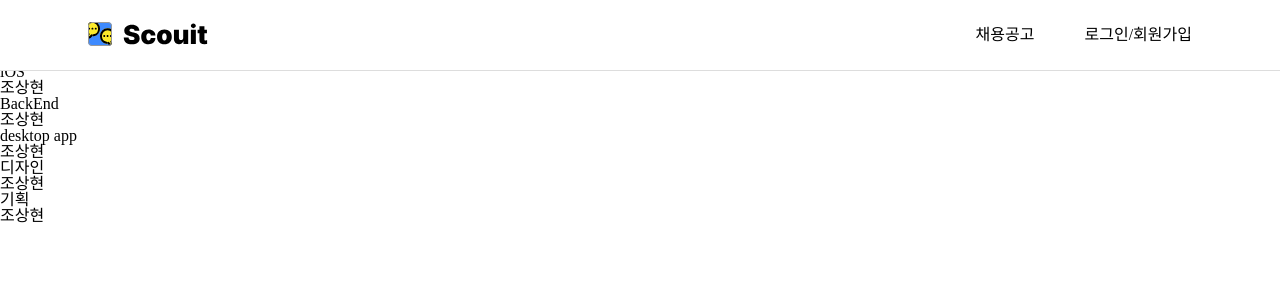
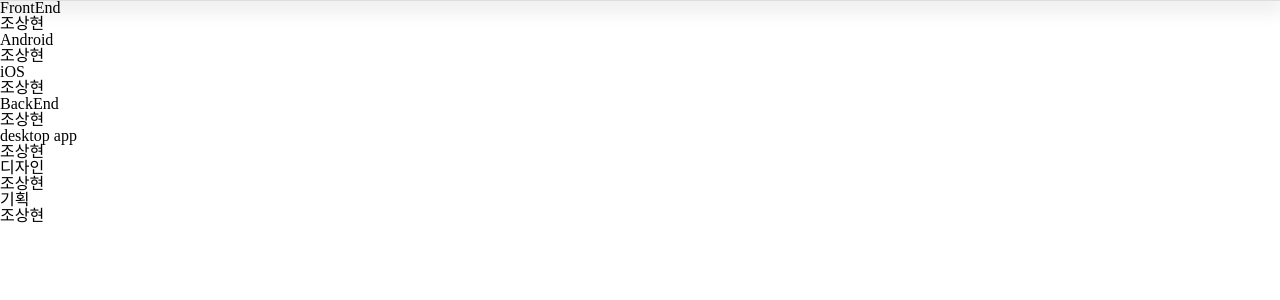
Before and after one commit to scouit/scouit-frontend, a React app: page /makes-people in a window 1280 px wide. Shown: the top 300 px of the page. Built offline with nearby package versions, Linux system fonts and the light colour scheme.

Commit message:
(#30) feat: 헤더 위로 스크롤시 사라짐

```diff
--- a/src/components/header/index.tsx
+++ b/src/components/header/index.tsx
@@ -1,6 +1,6 @@
 import { Hamburger, LogoWithText } from '@/assets';
-import { Link } from 'react-router-dom';
-import styled from 'styled-components';
+import { Link, useParams } from 'react-router-dom';
+import styled, { css } from 'styled-components';
 import { NavigationList } from '../common/list/Navigation';
 import { Columns } from '../../layouts/Columns';
 import { NavListIsLogin } from './constants';
@@ -8,13 +8,26 @@ import { useRecoilValue } from 'recoil';
 import { profileSelectBox } from '@/store/modal';
 import { ProfileSelectBox } from '../select-box/Profile';
 import { localStorgeGetItem } from '@/utils/storge';
-import { media } from '@/media';
+import { media } from '@/styles/media';
+import { BottomListNav } from './bottom/ListNav';
+import { useHeaderScroll } from '@/hooks/useHeaderScroll';
 
-export const Header = () => {
+export interface BottomHeaderType {
+  textList?: {
+    title: string;
+    url: string;
+  }[];
+  currentPage?: string;
+  gap?: string;
+  isMedia?: boolean;
+}
+
+export const Header = (bottomProps: BottomHeaderType) => {
   const profile = useRecoilValue(profileSelectBox);
+  const display = useHeaderScroll();
   return (
     <_Wrapper>
-      <_Column12>
+      <_Column12 display={display}>
         <Link to={'/'}>
           <LogoWithText />
         </Link>
@@ -30,32 +43,42 @@ export const Header = () => {
         </nav>
       </_Column12>
       {profile && <ProfileSelectBox />}
+      {bottomProps.textList && <BottomListNav {...bottomProps} />}
     </_Wrapper>
   );
 };
 
 const _Wrapper = styled.header`
   position: fixed;
-  right: 0;
+  width: 100%;
+  top: 0;
   left: 0;
-  z-index: 1;
+  z-index: 2;
   border-bottom: 1px solid ${({ theme }) => theme.color.gray4};
   background-color: ${({ theme }) => theme.color.gray1};
+  box-shadow: ${({ theme }) => theme.shadow.modal};
 `;
 
-const _Column12 = styled(Columns)`
+const _Column12 = styled(Columns)<{ display: boolean }>`
+  display: flex;
+  transition: height 0.25s;
   width: 100%;
   max-width: 1152px;
-  display: flex;
   align-items: center;
   justify-content: space-between;
   height: 70px;
   padding: 0 1.5rem;
-  ${media.media720`padding: 0 1rem;`};
+  ${({ display }) =>
+    !display &&
+    css`
+      visibility: hidden;
+      height: 0;
+    `}
+  ${media._720(`padding: 0 1rem;`)};
 `;
 
 const _Hamburger = styled.div`
   cursor: pointer;
   display: none;
-  ${media.media720`display: block;`}
+  ${media._720(`display: block;`)}
 `;
--- /dev/null
+++ b/src/hooks/useHeaderScroll.ts
@@ -0,0 +1,20 @@
+import { useEffect, useState } from 'react';
+
+export const useHeaderScroll = () => {
+  const [display, setDisplay] = useState<boolean>(true);
+  let lastScroll = document.documentElement.scrollTop;
+  useEffect(() => {
+    document.addEventListener('scroll', () => {
+      const currentScroll = document.documentElement.scrollTop;
+      if (currentScroll > lastScroll) {
+        setDisplay(true);
+        console.log('투르');
+      } else {
+        setDisplay(false);
+        console.log('풜스');
+      }
+      lastScroll = currentScroll;
+    });
+  }, []);
+  return display;
+};
```
